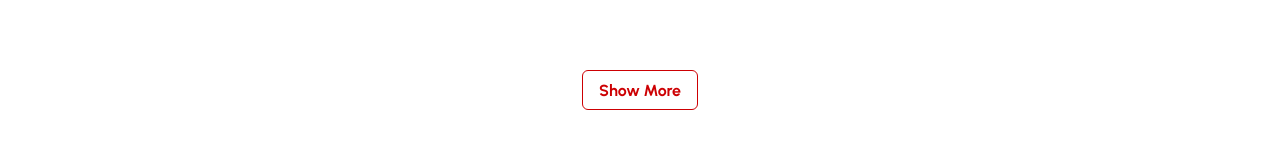
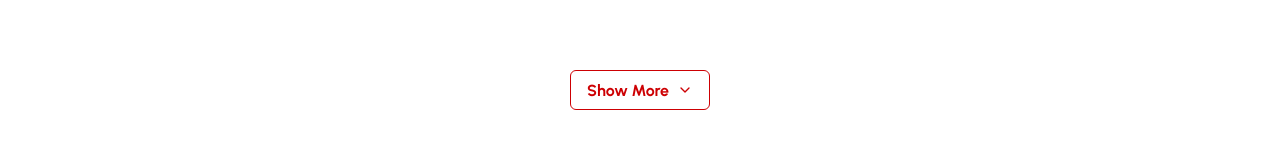
Before and after one commit to hrishikeshpaul/portfolio-template-v2, a React (Create React App) app: page / in a window 1280 px wide. Shown: the part 3647-3807 px from the top of the page. Built offline with nearby package versions, Linux system fonts and the light colour scheme.

Commit message:
chore: added show more button

```diff
--- a/src/content/other-projects/other-projects-config.json
+++ b/src/content/other-projects/other-projects-config.json
@@ -37,5 +37,14 @@
         "description": "An MVP Proposal - Bunder is an intuitive web platform for micro-communities to share sensitive data with privacy within the community and allow engagement amongst them.",
         "readMore": "https://iampaul.web.app/projects/bunder",
         "image": "/assets/other-projects/bunder.png"
+    },
+    {
+        "id": "other-project-bunder2",
+        "title": "Bunder",
+        "year": "Jan 2020 - Apr 2020",
+        "tags": ["Surveying", "User Interviews", "Ideation", "Analysis", "Product Planning"],
+        "description": "An MVP Proposal - Bunder is an intuitive web platform for micro-communities to share sensitive data with privacy within the community and allow engagement amongst them.",
+        "readMore": "https://iampaul.web.app/projects/bunder",
+        "image": "/assets/other-projects/bunder.png"
     }
 ]
--- a/src/pages/other-projects/OtherProjects.tsx
+++ b/src/pages/other-projects/OtherProjects.tsx
@@ -3,17 +3,52 @@ import { FC, useState } from "react";
 import { Box, Button, Flex } from "@chakra-ui/react";
 import { configs } from "shared/content/Content";
 import { OtherProjectCard } from "pages/other-projects/other-project-card/OtherProjectCard";
+import { ChevronDownIcon, ChevronUpIcon } from "utils/Icons";
+
+const initialCount = 3;
+const incrementor = 3;
 
 export const OtherProjects: FC = () => {
-    const [count, setCount] = useState<number>(3);
+    const [count, setCount] = useState<number>(initialCount);
+
+    const scrollToElement = (idx: number) => {
+        const elementTop = document
+            .getElementById(`other-project-card-${configs.otherProjects[idx].id}`)
+            ?.getBoundingClientRect().top;
+
+        if (elementTop) {
+            window.scrollTo({ top: elementTop + window.scrollY - 64, behavior: "smooth" });
+        }
+    };
+
+    const onShowMore = () => {
+        const oldCount = count;
+        setCount(count + incrementor);
+        setTimeout(() => {
+            scrollToElement(oldCount);
+        }, 1);
+    };
+
+    const onShowLess = () => {
+        setCount(initialCount);
+        scrollToElement(initialCount);
+    };
 
     return (
         <Box>
             {configs.otherProjects.map((project, idx) => (
-                <>{idx < count && <OtherProjectCard key={project.id} {...project} />}</>
+                <div key={project.id}>{idx < count && <OtherProjectCard key={project.id} {...project} />}</div>
             ))}
-            <Flex justifyContent="center" py="8">
-                <Button variant="outline">Show More</Button>
+            <Flex justifyContent="center" py="8" display={configs.otherProjects.length > 3 ? "flex" : "none"}>
+                {count < configs.otherProjects.length ? (
+                    <Button rightIcon={<ChevronDownIcon />} variant="outline" onClick={onShowMore}>
+                        Show More
+                    </Button>
+                ) : (
+                    <Button rightIcon={<ChevronUpIcon />} variant="outline" onClick={onShowLess}>
+                        Show Less
+                    </Button>
+                )}
             </Flex>
         </Box>
     );
--- a/src/utils/Icons.tsx
+++ b/src/utils/Icons.tsx
@@ -1,4 +1,4 @@
 export { BiLink as LinkIcon } from "react-icons/bi";
 export { FaLinkedin as LinkedInIcon, FaGithub as GitHubIcon } from "react-icons/fa";
-export { FiChevronDown as ChevronDownIcon } from "react-icons/fi";
+export { FiChevronDown as ChevronDownIcon, FiChevronUp as ChevronUpIcon } from "react-icons/fi";
 export { HiArrowSmRight as ArrowRightIcon, HiOutlineMail as MailIcon } from "react-icons/hi";
```
